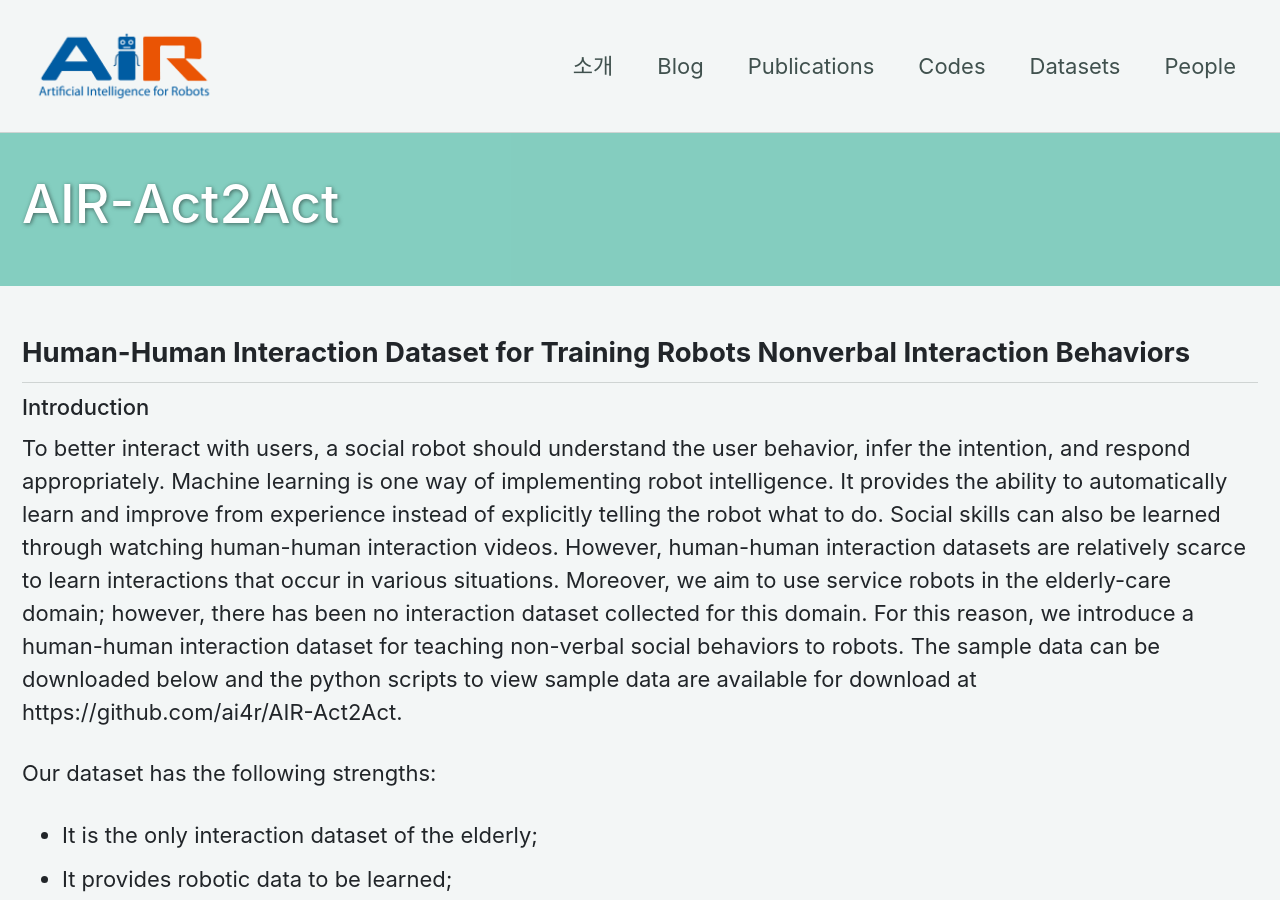
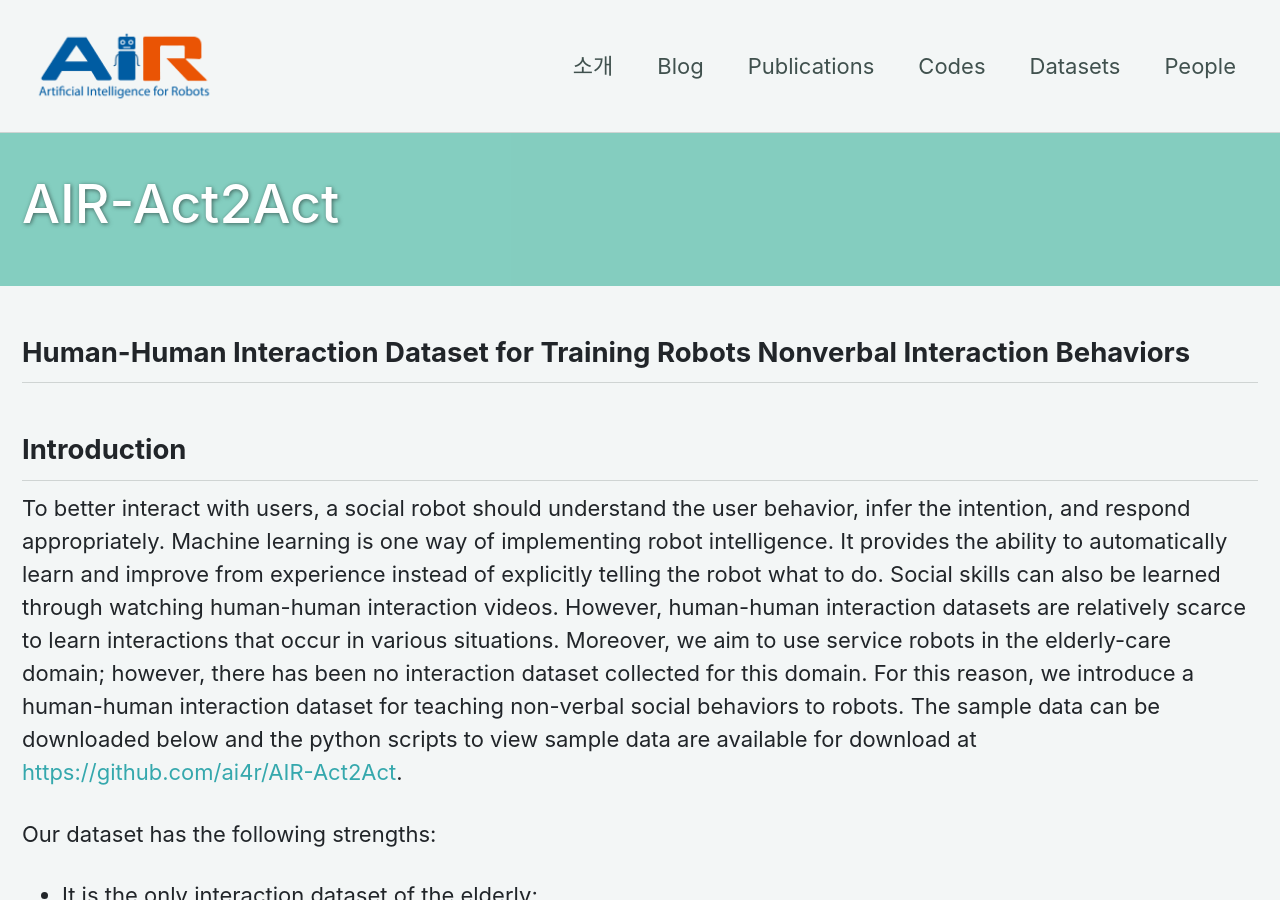
Before and after one commit to ai4robot/ai4robot.github.io, a Jekyll site: the page built from _pages/air-act2act-en.md, in a window 1280 px wide and 900 px high. Built offline with Jekyll 4.4.1, drawn with Linux system fonts in a browser that asks for light colours; cached includes are drawn as plain includes; nearby versions of some CDN libraries.

Commit message:
act2act pages format revised

```diff
--- a/_pages/air-act2act-en.md
+++ b/_pages/air-act2act-en.md
@@ -12,9 +12,9 @@ toc: true
 
 ## Human-Human Interaction Dataset for Training Robots Nonverbal Interaction Behaviors
 
-### Introduction
+## Introduction
 
-To better interact with users, a social robot should understand the user behavior, infer the intention, and respond appropriately. Machine learning is one way of implementing robot intelligence. It provides the ability to automatically learn and improve from experience instead of explicitly telling the robot what to do. Social skills can also be learned through watching human-human interaction videos. However, human-human interaction datasets are relatively scarce to learn interactions that occur in various situations. Moreover, we aim to use service robots in the elderly-care domain; however, there has been no interaction dataset collected for this domain. For this reason, we introduce a human-human interaction dataset for teaching non-verbal social behaviors to robots. The sample data can be downloaded below and the python scripts to view sample data are available for download at https://github.com/ai4r/AIR-Act2Act.
+To better interact with users, a social robot should understand the user behavior, infer the intention, and respond appropriately. Machine learning is one way of implementing robot intelligence. It provides the ability to automatically learn and improve from experience instead of explicitly telling the robot what to do. Social skills can also be learned through watching human-human interaction videos. However, human-human interaction datasets are relatively scarce to learn interactions that occur in various situations. Moreover, we aim to use service robots in the elderly-care domain; however, there has been no interaction dataset collected for this domain. For this reason, we introduce a human-human interaction dataset for teaching non-verbal social behaviors to robots. The sample data can be downloaded below and the python scripts to view sample data are available for download at [https://github.com/ai4r/AIR-Act2Act](https://github.com/ai4r/AIR-Act2Act).
 
 Our dataset has the following strengths:
 
@@ -23,7 +23,7 @@ Our dataset has the following strengths:
 - It is one of the largest interaction datasets that provides 3D skeletal data;
 - It can be used to not only teach social skills to robots but also benchmark action recognition algorithms.
 
-### Dataset Summary
+## Dataset Summary
 
 |Item|Description|
 |:--- |:--- |
@@ -34,7 +34,7 @@ Our dataset has the following strengths:
 |Data modalities|RGB video, depth map, body index, 3D skeleton, Robotic data|
 |Sensor|Kinect v2|
 
-### Interaction Scenarios
+## Interaction Scenarios
 
 We asked participants to perform each scenario five times. Each interaction scenario is defined as a pair of coordinated behaviors: an initiating behavior performed by an elderly person (E), and a responsive behavior performed by a partner (R). The initiating behaviors consisted of eight greeting behaviors and an additional two behaviors of high-five and hit. The responsive behaviors were designed so that, when performed by service robots, they would be acceptable to people as natural and humble reactions. Since we did not instruct the participants to act in an exact pattern, there were large variations in intra-class action trajectories.
 
@@ -51,17 +51,19 @@ We asked participants to perform each scenario five times. Each interaction scen
 |9|E: beckons to go away.<br>R: turns back and leaves the service area.|
 |10|E: turns back and walks to the door. <br>R: bows to the elderly person.|
 
-### Collection Setup
+## Collection Setup
 
 Our interaction data were collected in an apartment and a senior welfare center where service robots are likely to be used. For each scenario, three cameras were set up at the same height; however, were positioned to capture different views. Two cameras were placed next to each person to capture the behaviors from the point of view of the other person. The last camera was placed in a position where both participants were visible in order to gather information of the participants relative to each other. The position of each camera was adjusted each time to take into consideration the movement range of the participants. In total, the entire dataset has 5,000 interaction samples with three different views, where each view lasts for about 6 s.
 
 - The apartment environment
-<img src="http://drive.google.com/uc?export=view&id=1zw33eItZ9xfkwKcP6V6gQLWNmmpAGioT" width="400">
+
+<img src="http://drive.google.com/uc?export=view&id=1zw33eItZ9xfkwKcP6V6gQLWNmmpAGioT" width="400"/>
 
 - The senior welfare center environment
-<img src="http://drive.google.com/uc?export=view&id=1fpmmt8Spu6Wj4UZ83Y3h0Vk_5ZxPNqZw" width="400">
 
-### Collected Data
+<img src="http://drive.google.com/uc?export=view&id=1fpmmt8Spu6Wj4UZ83Y3h0Vk_5ZxPNqZw" width="400"/>
+
+## Collected Data
 
 |Data Modality|Resolution|File Format|<center>Size</center>|
 |:---: |:---: |:---: |---: |
@@ -72,22 +74,22 @@ Our interaction data were collected in an apartment and a senior welfare center
 |Robotic data|10 joint angles|JSON|47.0 MB|
 |||**Total**|521.88 GB|
 
-### Publication
+## Publication
 
 All documents and papers that report on research that uses the AIR-Act2Act dataset should cite the following paper:
 
 Woo-Ri Ko, Minsu Jang, Jaeyeon Lee and Jaehong Kim,“AIR-Act2Act: Human-human interaction dataset for teaching non-verbal social behaviors to robots," The International Journal of Robotics Research (IJRR), *submitted*.
 
-### Download
+## Download
 
 Please follow the link below, and join as a member to get to the download page:
 - [http://nanum.etri.re.kr:8080/etriPortal/login?language=en](http://nanum.etri.re.kr:8080/etriPortal/login?language=en)
 
-### Contact
+## Contact
 
 Please email wrko@etri.re.kr if you have any questions or comments.
 
-### Acknowledgment
+## Acknowledgment
 
 The protocol and consent of data collection were approved by the Institutional Review Board (IRB) at Suwon Science College, our joint research institute.
 
```
Also changed, not shown: _pages/air-act2act.md (+13 -11 lines).
